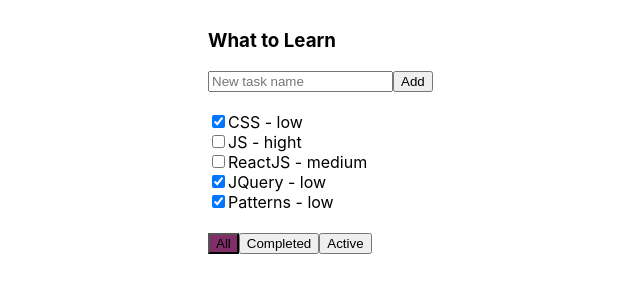
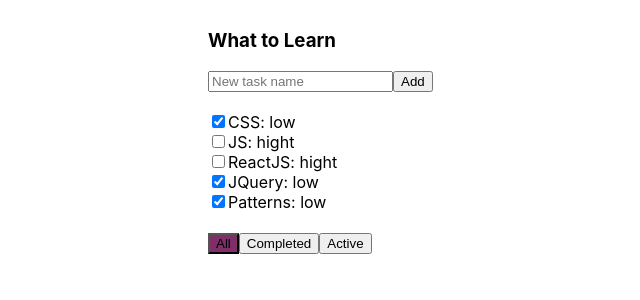
Before and after one commit to alx8437/todoList, a React (Create React App) app: page / in a window 1280 px wide. Shown: the top 300 px of the page, without its empty margins (192-832 px from the left). Built offline with nearby package versions, Linux system fonts and the light colour scheme.

Commit message:
repeated this home task

```diff
--- a/src/App.js
+++ b/src/App.js
@@ -9,10 +9,11 @@
     tasks = [
         {title: "CSS", isDone: true, priority: "low"},
         {title: "JS", isDone: false, priority: "hight"},
-        {title: "ReactJS", isDone: false, priority: "medium"},
+        {title: "ReactJS", isDone: false, priority: "hight"},
         {title: "JQuery", isDone: true, priority: "low"},
         {title: "Patterns", isDone: true, priority: "low"}
     ];
+
 
     filterValue = "All";
 
--- a/src/TodoListTask.jsx
+++ b/src/TodoListTask.jsx
@@ -11,7 +11,7 @@
             <div className="todoList-tasks">
                 <div className="todoList-task">
                     <input type="checkbox" checked={this.props.isDone}/>
-                    <span>{this.props.title} - {this.props.priority}</span>
+                    <span>{this.props.title}: {this.props.priority}</span>
                 </div>
             </div>
         )
--- a/src/TodoListTasks.jsx
+++ b/src/TodoListTasks.jsx
@@ -9,11 +9,7 @@
 
     render = () => {
 
-        let taskElements = this.props.tasks.map(t => {
-           return (
-               <TodoListTask  title={t.title} isDone = {t.isDone} priority={t.priority}/>
-           )
-        })
+        let taskElements = this.props.tasks.map(t => <TodoListTask  title={t.title} isDone = {t.isDone} priority={t.priority}/>)
 
         return (
             <div className="todoList-tasks">
```
